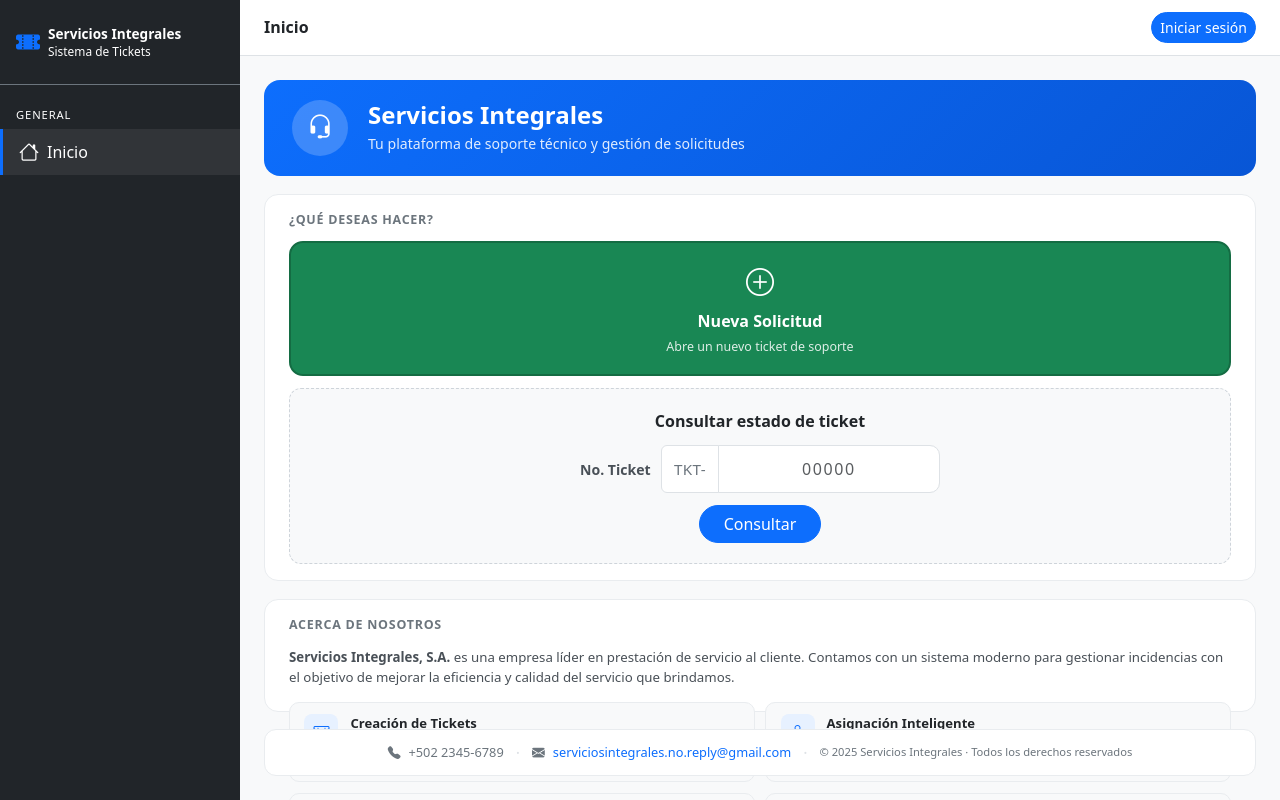
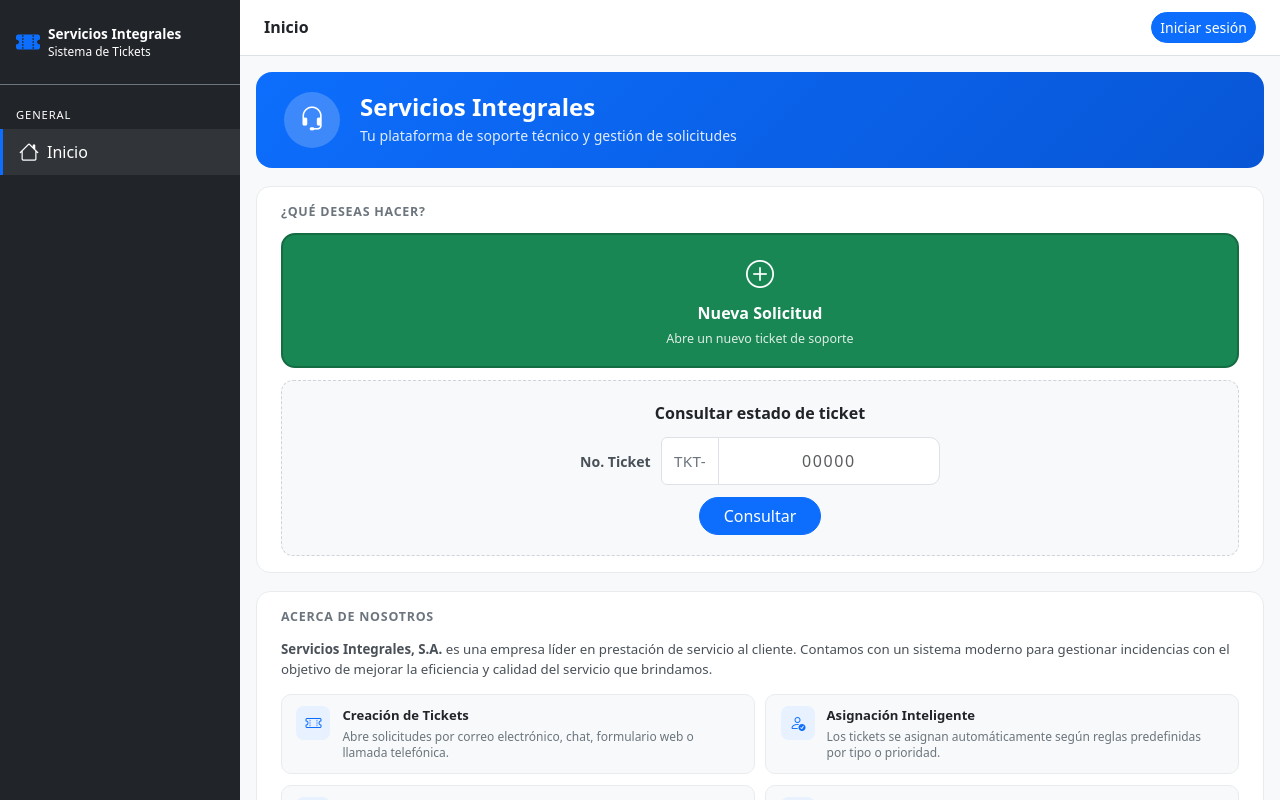
Before and after one commit to Servicios-Integrales-S-A/TicketsWeb, a Vue app: page / in a window 1280 px wide. Built offline with nearby package versions, Linux system fonts and the light colour scheme.

Commit message:
fix: overflow bottom components after alert is displayed

```diff
--- a/src/layouts/AppLayout.vue
+++ b/src/layouts/AppLayout.vue
@@ -6,7 +6,7 @@
     <div class="app-main d-flex flex-column flex-grow-1 overflow-hidden">
       <AppNavbar />
 
-      <main class="flex-grow-1 overflow-auto p-4 bg-light">
+      <main class="flex-grow-1 overflow-auto bg-light" style="padding: 1rem;">
         <router-view />
       </main>
     </div>
--- a/src/views/HomeView.vue
+++ b/src/views/HomeView.vue
@@ -281,7 +281,7 @@ const tarjetas = computed(() => esAdmin.value ? CARDS_ADMIN : CARDS_BASE)
    Vista cliente / pública
 ════════════════════════════════════════ */
 .cliente-home {
-  height: 100%;
+  min-height: 100%;
   display: flex;
   flex-direction: column;
   gap: 1.1rem;
@@ -387,14 +387,12 @@ const tarjetas = computed(() => esAdmin.value ? CARDS_ADMIN : CARDS_BASE)
 
 /* ── About Us ── */
 .cliente-about {
-  flex: 1;
   background: #fff;
   border: 1px solid #e9ecef;
   border-radius: 14px;
   padding: 1rem 1.5rem;
   display: flex;
   flex-direction: column;
-  min-height: 0;
 }
 
 .cliente-about-desc {
```
